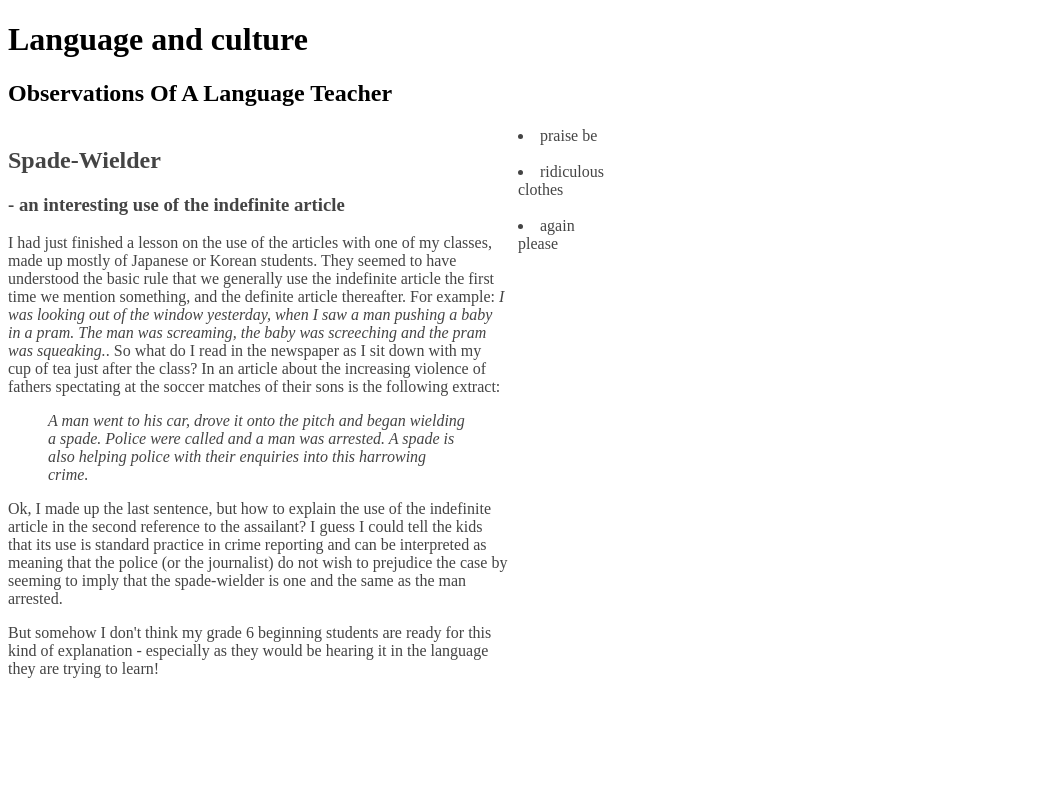
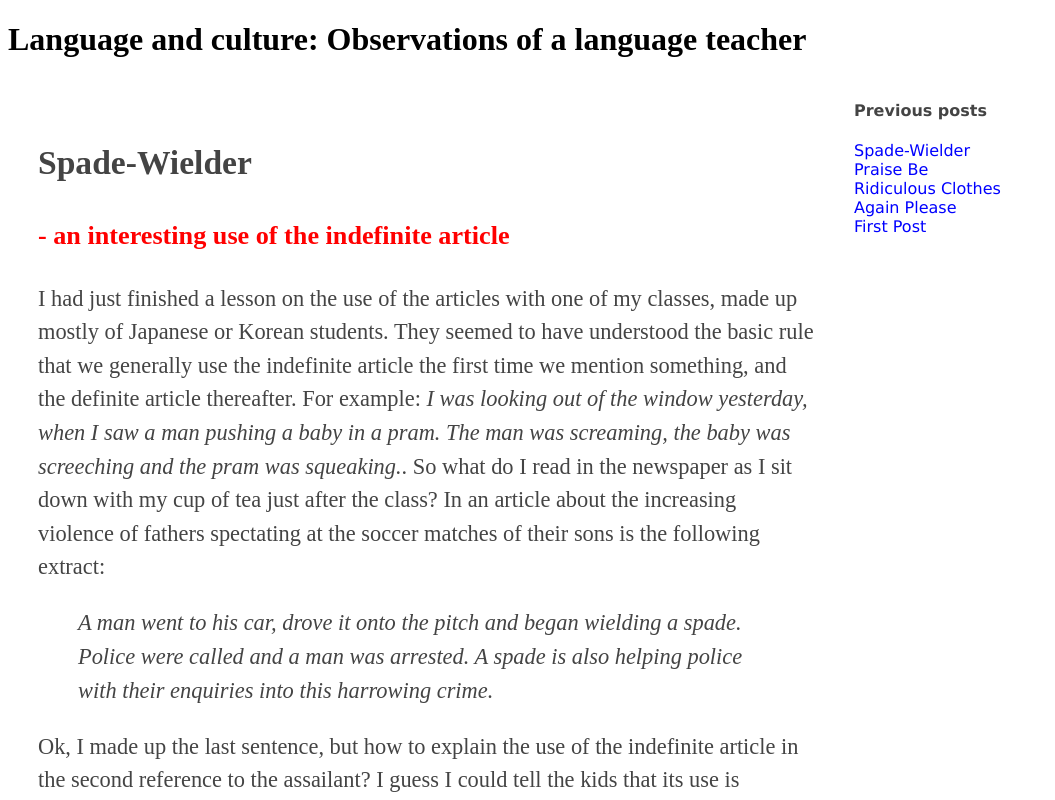
Before and after one commit to intertutor/blog, a website: page index.html in a window 1280 px wide. Shown: the top 800 px of the page, without its empty margins (0-1055 px from the left). Drawn offline with Linux system fonts and the light colour scheme.

Commit message:
Ready for netlify

```diff
--- a/css/site.css
+++ b/css/site.css
@@ -1,12 +1,36 @@
 main {
     display:grid;
     grid-column-gap: 50px;
-    grid-template-columns: 500px 100px;
+    grid-template-columns: 2fr 1fr;
   grid-gap: 10px;
   background-color: #fff;
   color: #444;
 }
 
-h2 {
+h2.bloghead {
     text-transform: capitalize;
 }
+
+.blogsummary {
+  color:red;
+}
+
+article {
+  font-family: 'Times New Roman', Times, serif;
+  line-height: 1.5;
+  font-size: 1.4rem;
+  padding: 30px;
+}
+
+aside {
+  font-family: Verdana, Geneva, Tahoma, sans-serif;
+}
+
+aside ul {
+  list-style-type: none;
+  text-transform: capitalize;
+  padding: 0;
+  margin: 0;
+  color:blue;
+  cursor: pointer;
+}
--- a/index.html
+++ b/index.html
@@ -7,13 +7,12 @@
     <link rel="stylesheet" href="css/site.css">
 </head>
 <body>
-    <h1>Language and culture</h1>
-    <h2>Observations of a language teacher</h2>
+    <h1>Language and culture: Observations of a language teacher</h1>
     <main>
         <article>
           <section></section>
         </article>
-        <aside>xx</aside>
+        <aside></aside>
     </main>
     <script src="scripts/posts.js"></script>
     <script src="scripts/site.js"></script>
--- a/scripts/posts.js
+++ b/scripts/posts.js
@@ -20,5 +20,10 @@ var blogs = [
         "summary":"how to confuse ESL students",
         "post":"I love idioms. The most innocuous and everyday words can combine to make language that is completely impenetrable to non-native speakers. I remember an assembly in which the principal harangued the students on account of a collective lethargy that had set in. <i>You'd better start pulling your socks up!</i> she admonished. On another occasion I confused a student who had shown me a history text that she was supposed to read. <i>This is very difficult</i>, she said. My less than helpful reply was, <i>You can say that again!</i><br /><br />In fact, it's important to sensitize ESL students to this very common feature of colloquial language - otherwise they don't understand why they don't understand.  For this reason I often throw in idioms such as <i>Put a sock in it! Can you give me a hand! Cut that out!</i> or <i>That really gets my goat!   Your work is going to the dogs</i>; and get students to decipher what they mean.<br /><br />Of course, most idioms are fairly rigid and this makes them still more difficult to use correctly than to understand. Students have to learn how risible even the smallest of changes sound to a native speaker: <i>Put a sock on it! Can you give me the hand? Cut out that! That really gets my coat. Your work is going to the dog!</i>"
         },
+        {
+            "title":"first post",
+            "summary":"introducing the language and culture blog",
+            "post":"Practise what you preach seems to be a good motto for a teacher. Since I, an ESL teacher at an international school in Germany, ask my students to write a regular journal, it does not seem unreasonable for them to expect me to do the same. So here it is. The first burning question of course, is: To be or not to be .. anonymous? And the answer, as in many cases, is: Yes and no. So yes, my name and the school I work at are not stated. But no, there aren't too many international schools in Germany, and with my blog title, it wouldn't need a Sherlock Holmes to track me down.|So why not be upfront? Well, although most of the blogs will be about language or German culture, I do want to reserve the right from time to time to be a little critical of some of the things that I experience in my day-to-day work at the school. On the other hand I have no intention of overtly fouling the nest. Suffice to say that the school, despite the inevitable irritations, is a great place to work at and has, by and large, happy, healthy and successful students. I have worked there for more than 20 years and hope to do so until I retire. | The 150 or so blog entries that follow have already been written and will be added one at a time at regular intervals until I bring myself up-to-date. They will then become more sporadic."
+            }
 
     ];
--- a/scripts/site.js
+++ b/scripts/site.js
@@ -3,16 +3,16 @@ show(0);
 fillAside();
 
 function show(num) {
-    document.querySelector("section").innerHTML="<h2>"+blogs[num].title+"</h2><h3> - "+blogs[num].summary+"</h3><div>"+insertParas(blogs[num].post)+"</div>";
+    document.querySelector("section").innerHTML="<h2 class='bloghead'>"+blogs[num].title+"</h2><h3 class='blogsummary'> - "+blogs[num].summary+"</h3><div>"+insertParas(blogs[num].post)+"</div>";
 }
 function fillAside() {
-    var temp=[];
-    for (var i=1; i < blogs.length; i++) {
-      temp.push("<li data-post='"+ i +"' onclick='show("+i+")'>"+blogs[i].title+"</li>");
+    var temp=["<ul>"];
+    for (var i=0; i < blogs.length; i++) {
+      temp.push("<li title=' - "+ blogs[i].summary +"' onclick='show("+i+")'>"+blogs[i].title+"</li>");
     }
-    document.querySelector("aside").innerHTML=temp.join("<br>");
+    document.querySelector("aside").innerHTML="<h4>Previous posts</h4>"+temp.join("")+"</ul>";
 }
 
 function insertParas(blog) {
-    return "<p>"+blog.replace("|","</p><p>") + "</p>";
+    return "<p>"+blog.replace(/\|/g,"</p><p>") + "</p>";
 }
```
